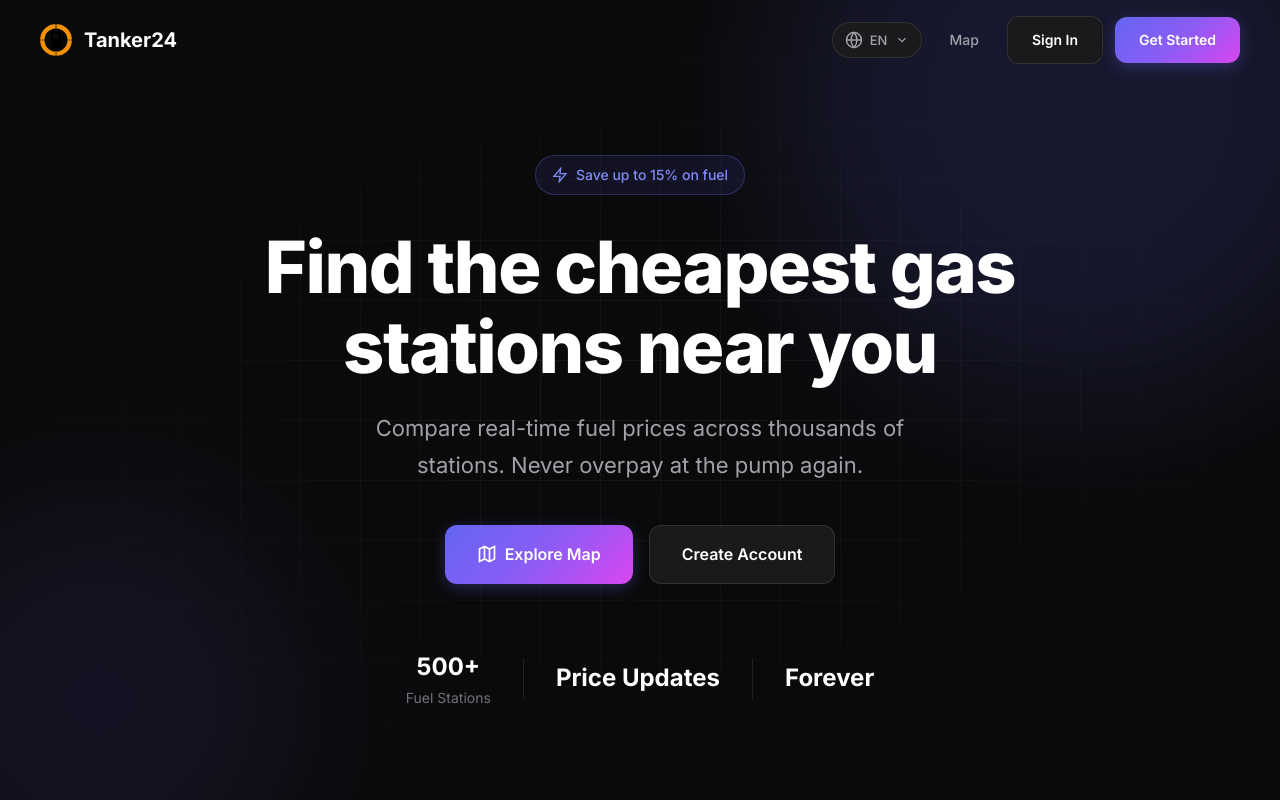
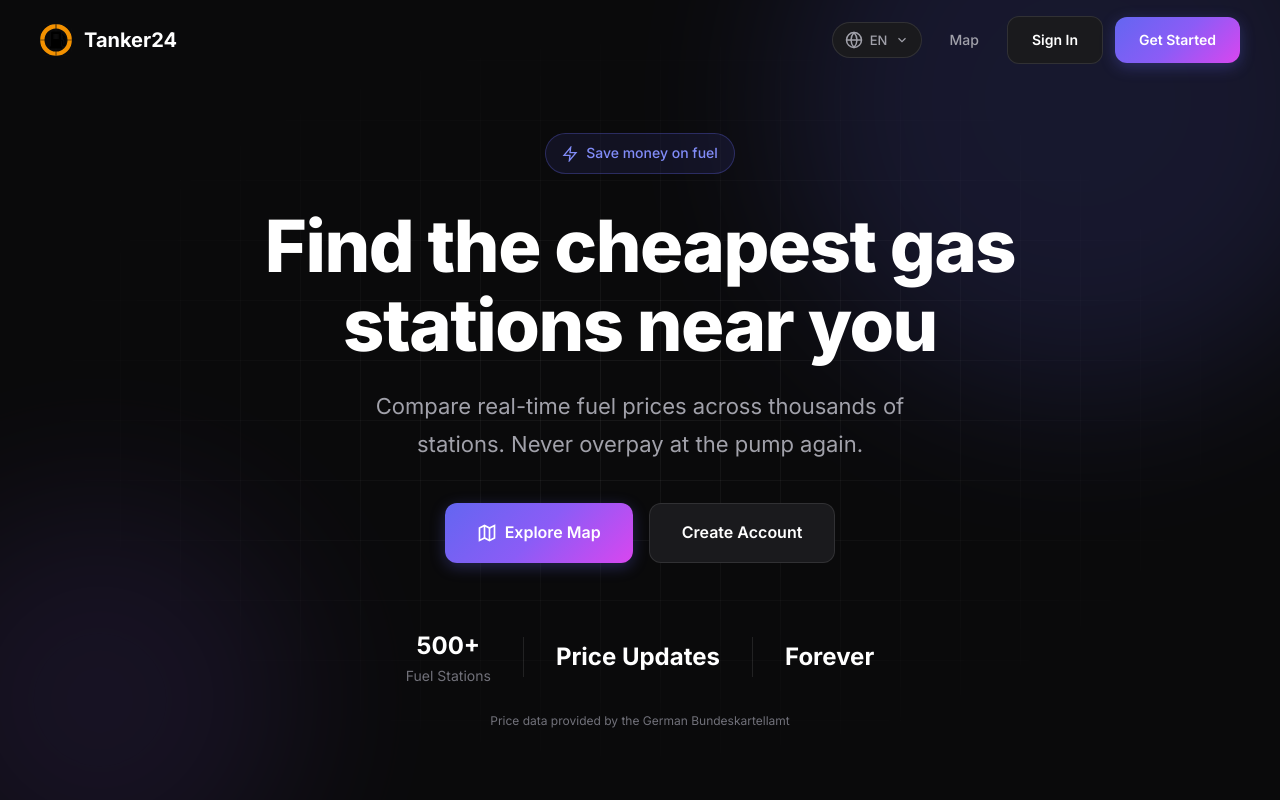
Before and after one commit to SQS-THRO/Tanker24, a SvelteKit app in the folder frontend/app/: page / in a window 1280 px wide. Shown: the top 800 px of the page. Built offline with nearby package versions, Linux system fonts and the light colour scheme; no server answers.

Commit message:
Added note about the data being provided by the Bundeskartellamt

```diff
--- a/frontend/app/src/lib/i18n/index.ts
+++ b/frontend/app/src/lib/i18n/index.ts
@@ -8,14 +8,15 @@ export const translations = {
 			getStarted: 'Get Started'
 		},
 		hero: {
-			badge: 'Save up to 15% on fuel',
+			badge: 'Save money on fuel',
 			title: 'Find the cheapest gas stations near you',
 			subtitle: 'Compare real-time fuel prices across thousands of stations. Never overpay at the pump again.',
 			exploreMap: 'Explore Map',
 			createAccount: 'Create Account',
 			fuelStationsLabel: 'Fuel Stations',
 			priceUpdatesLabel: 'Price Updates',
-			foreverLabel: 'Forever'
+			foreverLabel: 'Forever',
+			dataSource: 'Price data provided by the German Bundeskartellamt'
 		},
 		features: {
 			title: 'Features',
@@ -123,14 +124,15 @@ export const translations = {
 			getStarted: 'Loslegen'
 		},
 		hero: {
-			badge: 'Bis zu 15% bei Kraftstoff sparen',
+			badge: 'Bei Kraftstoff sparen',
 			title: 'Finde die günstigsten Tankstellen in deiner Nähe',
 			subtitle: 'Vergleiche Kraftstoffpreise in Echtzeit über Tausende von Tankstellen. Nie wieder zu viel an der Zapfsäule zahlen.',
 			exploreMap: 'Karte erkunden',
 			createAccount: 'Konto erstellen',
 			fuelStationsLabel: 'Tankstellen',
 			priceUpdatesLabel: 'Preis-Updates',
-			foreverLabel: 'Kostenlos'
+			foreverLabel: 'Kostenlos',
+			dataSource: 'Preisdaten bereitgestellt vom deutschen Bundeskartellamt'
 		},
 		features: {
 			title: 'Funktionen',
--- a/frontend/app/src/routes/+page.svelte
+++ b/frontend/app/src/routes/+page.svelte
@@ -147,6 +147,7 @@
 					<span class="stat-value">{$t.hero.foreverLabel}</span>
 				</div>
 			</div>
+			<p class="data-source">{$t.hero.dataSource}</p>
 		</div>
 	</section>
 
@@ -491,6 +492,13 @@
 		background: var(--border-light);
 	}
 
+	.data-source {
+		margin-top: 1.5rem;
+		font-size: 0.75rem;
+		color: var(--text-muted);
+		text-align: center;
+	}
+
 	.features {
 		padding: 6rem 2rem;
 		max-width: 1200px;
```
